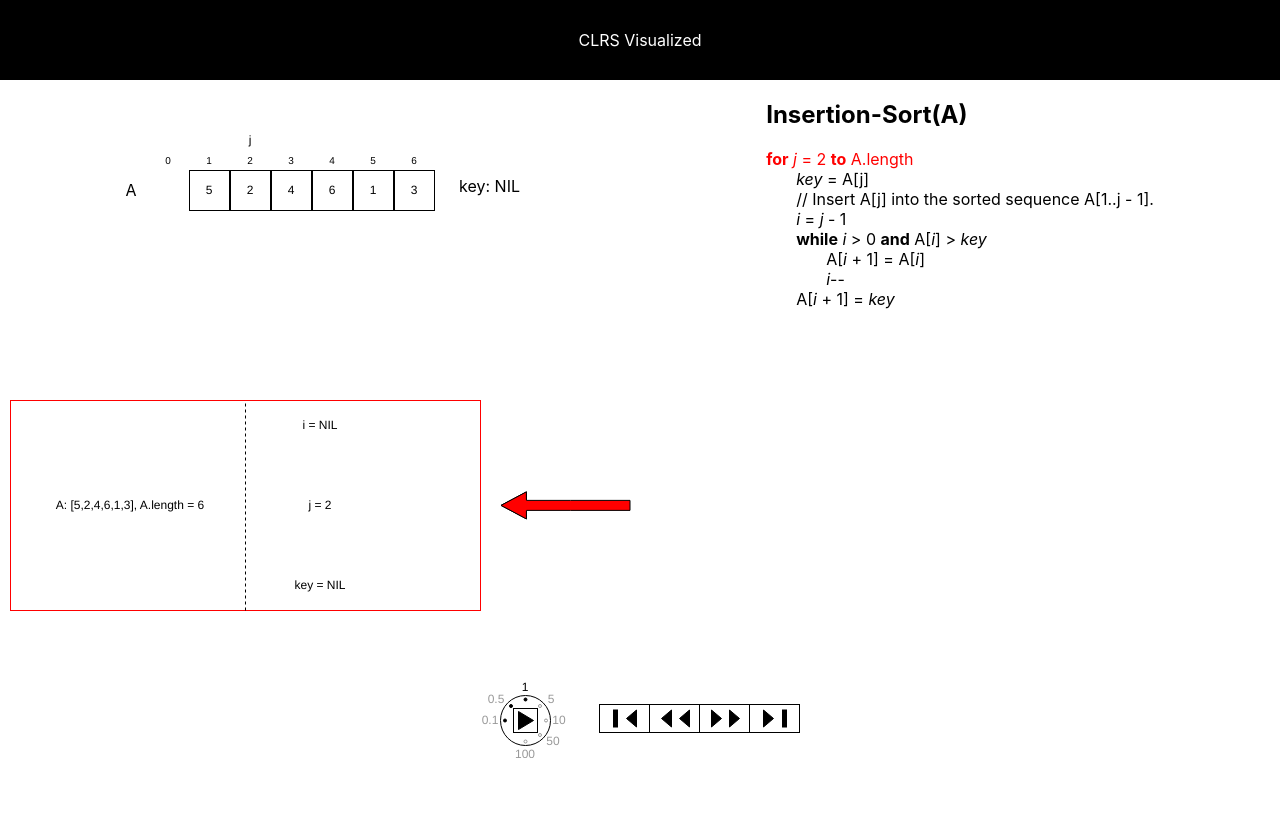
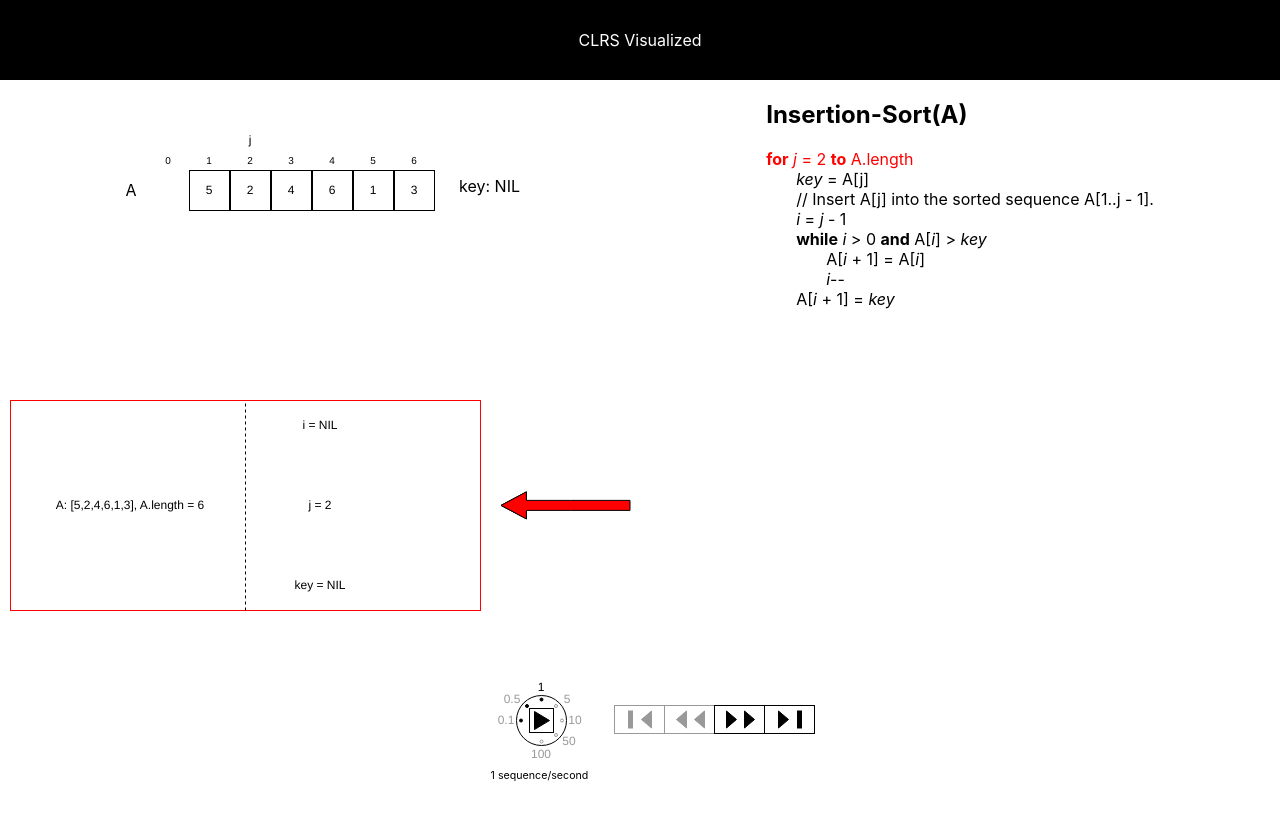
Before and after one commit to awpala/clrs-app, a React (Create React App) app: page / in a window 1280 px wide. Shown: the top 818 px of the page. Built offline with nearby package versions, Linux system fonts and the light colour scheme.

Commit message:
Add conditional rendering for skip butttons

```diff
--- a/src/assets/svgs/controls.js
+++ b/src/assets/svgs/controls.js
@@ -102,6 +102,8 @@ export const PlaybackButton = ({
 
 export const SkipButtons = ({
   isPlaying = false,
+  totalSequences,
+  currentSequence,
   first,
   decrement,
   increment,
@@ -110,24 +112,24 @@ export const SkipButtons = ({
   <svg xmlns="http://www.w3.org/2000/svg" xmlnsXlink="http://www.w3.org/1999/xlink" version="1.1" width="201px" height="30px" viewBox="-0.5 -0.5 201 30" style={{ backgroundColor: 'rgb(255, 255, 255)' }}>
     <g>
       <g onClick={() => first()}>
-        <rect x="0" y="0" width="50" height="28" fill="none" stroke={!isPlaying ? black : gray}  pointerEvents="all"/>
-        <rect x="14" y="5.5" width="4" height="17" fill={!isPlaying ? black : gray}  stroke={!isPlaying ? black : gray}  pointerEvents="all"/>
-        <path d="M 27 5.5 L 37 14 L 27 22.5 Z" fill={!isPlaying ? black : gray}  stroke={!isPlaying ? black : gray}  strokeMiterlimit="10" transform="rotate(180,32,14)" pointerEvents="all"/>
+        <rect x="0" y="0" width="50" height="28" fill="none" stroke={(!isPlaying && currentSequence > 1) ? black : gray} pointerEvents="all"/>
+        <rect x="14" y="5.5" width="4" height="17" fill={(!isPlaying && currentSequence > 1) ? black : gray} stroke={(!isPlaying && currentSequence > 1) ? black : gray} pointerEvents="all"/>
+        <path d="M 27 5.5 L 37 14 L 27 22.5 Z" fill={(!isPlaying && currentSequence > 1) ? black : gray}  stroke={(!isPlaying && currentSequence > 1) ? black : gray}  strokeMiterlimit="10" transform="rotate(180,32,14)" pointerEvents="all"/>
       </g>
       <g onClick={() => decrement()}>
-        <rect x="50" y="0" width="50" height="28" fill="none" stroke={!isPlaying ? black : gray}  pointerEvents="all"/>
-        <path d="M 62 5.5 L 72 14 L 62 22.5 Z" fill={!isPlaying ? black : gray}  stroke={!isPlaying ? black : gray}  strokeMiterlimit="10" transform="rotate(180,67,14)" pointerEvents="all"/>
-        <path d="M 80 5.5 L 90 14 L 80 22.5 Z" fill={!isPlaying ? black : gray}  stroke={!isPlaying ? black : gray}  strokeMiterlimit="10" transform="rotate(180,85,14)" pointerEvents="all"/>
+        <rect x="50" y="0" width="50" height="28" fill="none" stroke={(!isPlaying && currentSequence > 1) ? black : gray} pointerEvents="all"/>
+        <path d="M 62 5.5 L 72 14 L 62 22.5 Z" fill={(!isPlaying && currentSequence > 1) ? black : gray} stroke={(!isPlaying && currentSequence > 1) ? black : gray} strokeMiterlimit="10" transform="rotate(180,67,14)" pointerEvents="all"/>
+        <path d="M 80 5.5 L 90 14 L 80 22.5 Z" fill={(!isPlaying && currentSequence > 1) ? black : gray} stroke={(!isPlaying && currentSequence > 1) ? black : gray} strokeMiterlimit="10" transform="rotate(180,85,14)" pointerEvents="all"/>
       </g>
       <g onClick={() => increment()}>
-        <rect x="100" y="0" width="50" height="28" fill="none" stroke={!isPlaying ? black : gray}  pointerEvents="all"/>
-        <path d="M 112 5.5 L 122 14 L 112 22.5 Z" fill={!isPlaying ? black : gray}  stroke={!isPlaying ? black : gray}  strokeMiterlimit="10" pointerEvents="all"/>
-        <path d="M 130 5.5 L 140 14 L 130 22.5 Z" fill={!isPlaying ? black : gray}  stroke={!isPlaying ? black : gray}  strokeMiterlimit="10" pointerEvents="all"/>
+        <rect x="100" y="0" width="50" height="28" fill="none" stroke={(!isPlaying && currentSequence < totalSequences) ? black : gray} pointerEvents="all"/>
+        <path d="M 112 5.5 L 122 14 L 112 22.5 Z" fill={(!isPlaying && currentSequence < totalSequences) ? black : gray} stroke={(!isPlaying && currentSequence < totalSequences) ? black : gray} strokeMiterlimit="10" pointerEvents="all"/>
+        <path d="M 130 5.5 L 140 14 L 130 22.5 Z" fill={(!isPlaying && currentSequence < totalSequences) ? black : gray} stroke={(!isPlaying && currentSequence < totalSequences) ? black : gray} strokeMiterlimit="10" pointerEvents="all"/>
       </g>
       <g onClick={() => last()}>
-        <rect x="150" y="0" width="50" height="28" fill="none" stroke={!isPlaying ? black : gray}  pointerEvents="all"/>
-        <path d="M 164 5.5 L 174 14 L 164 22.5 Z" fill={!isPlaying ? black : gray}  stroke={!isPlaying ? black : gray}  strokeMiterlimit="10" pointerEvents="all"/>
-        <rect x="183" y="5.5" width="4" height="17" fill={!isPlaying ? black : gray}  stroke={!isPlaying ? black : gray}  pointerEvents="all"/>
+        <rect x="150" y="0" width="50" height="28" fill="none" stroke={(!isPlaying && currentSequence < totalSequences) ? black : gray} pointerEvents="all"/>
+        <path d="M 164 5.5 L 174 14 L 164 22.5 Z" fill={(!isPlaying && currentSequence < totalSequences) ? black : gray} stroke={(!isPlaying && currentSequence < totalSequences) ? black : gray} strokeMiterlimit="10" pointerEvents="all"/>
+        <rect x="183" y="5.5" width="4" height="17" fill={(!isPlaying && currentSequence < totalSequences) ? black : gray} stroke={(!isPlaying && currentSequence < totalSequences) ? black : gray} pointerEvents="all"/>
       </g>
     </g>
   </svg>
--- a/src/components/Controls/Controls.js
+++ b/src/components/Controls/Controls.js
@@ -38,6 +38,7 @@ const Controls = ({
   return (
     <div className="controls">
       <div className="controls-panel">
+        <div className="controls-playback">
           <PlaybackButton
             isPlaying={isPlaying}
             setToPlay={setToPlay}
@@ -47,13 +48,19 @@ const Controls = ({
             isCompleted={currentSequence === totalSequences}
             resetPlay={resetPlay}
           />
+          <p className="controls-playback-speed">{1000 / currentSpeed} {`sequence${(1000 / currentSpeed) === 1 ? '' : 's'}/second`}</p>
+        </div>
+        <div className="controls-skip">
           <SkipButtons
             isPlaying={isPlaying}
-          first={() => !isPlaying ? setCurrentSequence(1) : null}
-          decrement={() => !isPlaying ? decrementCurrentSequence(currentSequence) : null}
-          increment={() => !isPlaying ? incrementCurrentSequence(currentSequence, totalSequences) : null}
-          last={() => !isPlaying ? setCurrentSequence(totalSequences) : null}
+            totalSequences={totalSequences}
+            currentSequence={currentSequence}
+            first={() => (!isPlaying && currentSequence > 1) ? setCurrentSequence(1) : null}
+            decrement={() => (!isPlaying && currentSequence > 1) ? decrementCurrentSequence(currentSequence) : null}
+            increment={() => (!isPlaying && currentSequence < totalSequences) ? incrementCurrentSequence(currentSequence, totalSequences) : null}
+            last={() => (!isPlaying && currentSequence < totalSequences) ? setCurrentSequence(totalSequences) : null}
           />
+        </div>
       </div>
     </div>
   );
--- a/src/components/Controls/Controls.scss
+++ b/src/components/Controls/Controls.scss
@@ -4,7 +4,7 @@
   // width: 100%;
 
   &-panel {
-    width: 320px;
+    width: 350px;
     @include flexer($dir: row, $ai: center, $just: space-between);
   }
 
@@ -15,4 +15,18 @@
       width: 50px;
     }
   }
+
+  &-playback {
+    width: 150px;
+    @include flexer($dir: column, $ai: center, $just: center);
+
+    &-speed {
+      text-align: center;
+      font-size: 8pt;
+    }
+  }
+
+  &-skip {
+    margin-bottom: 28px;
+  }
 }
```
Lines whose indentation alone changed are shown as unchanged.
